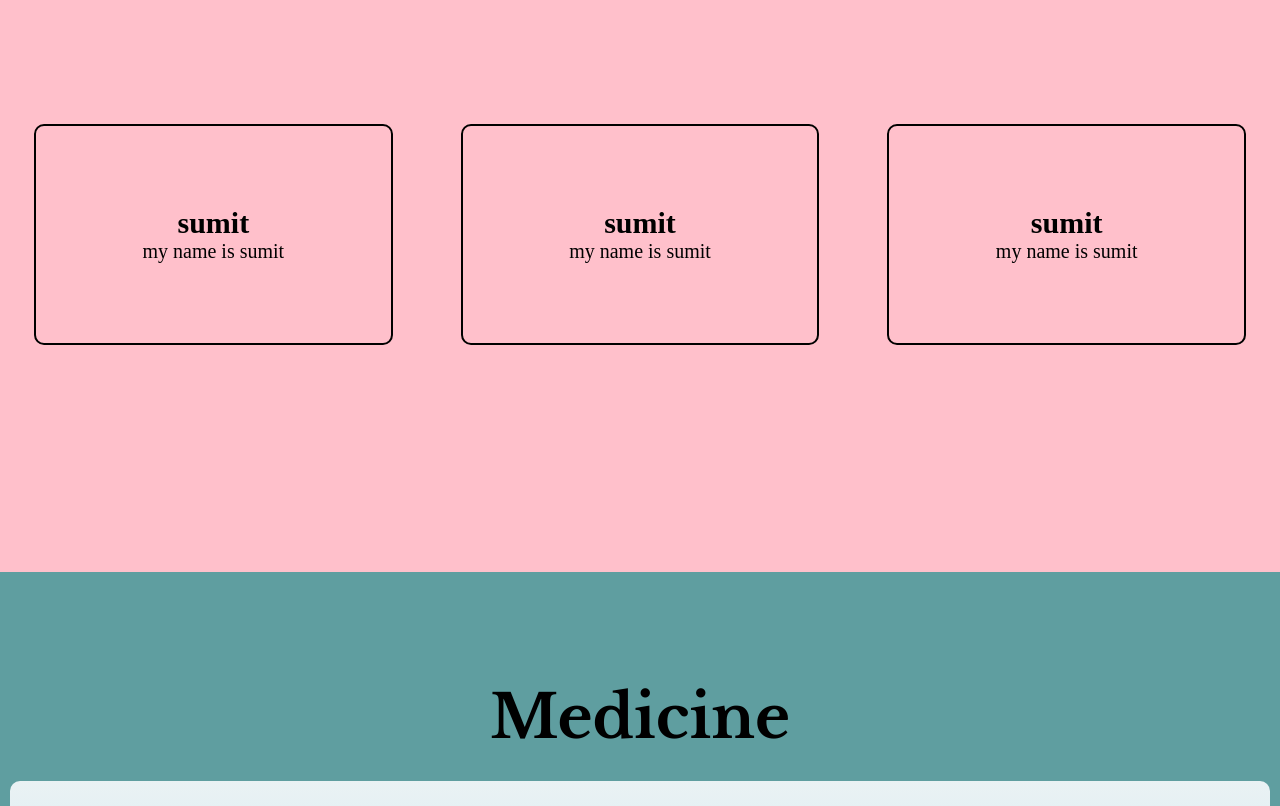
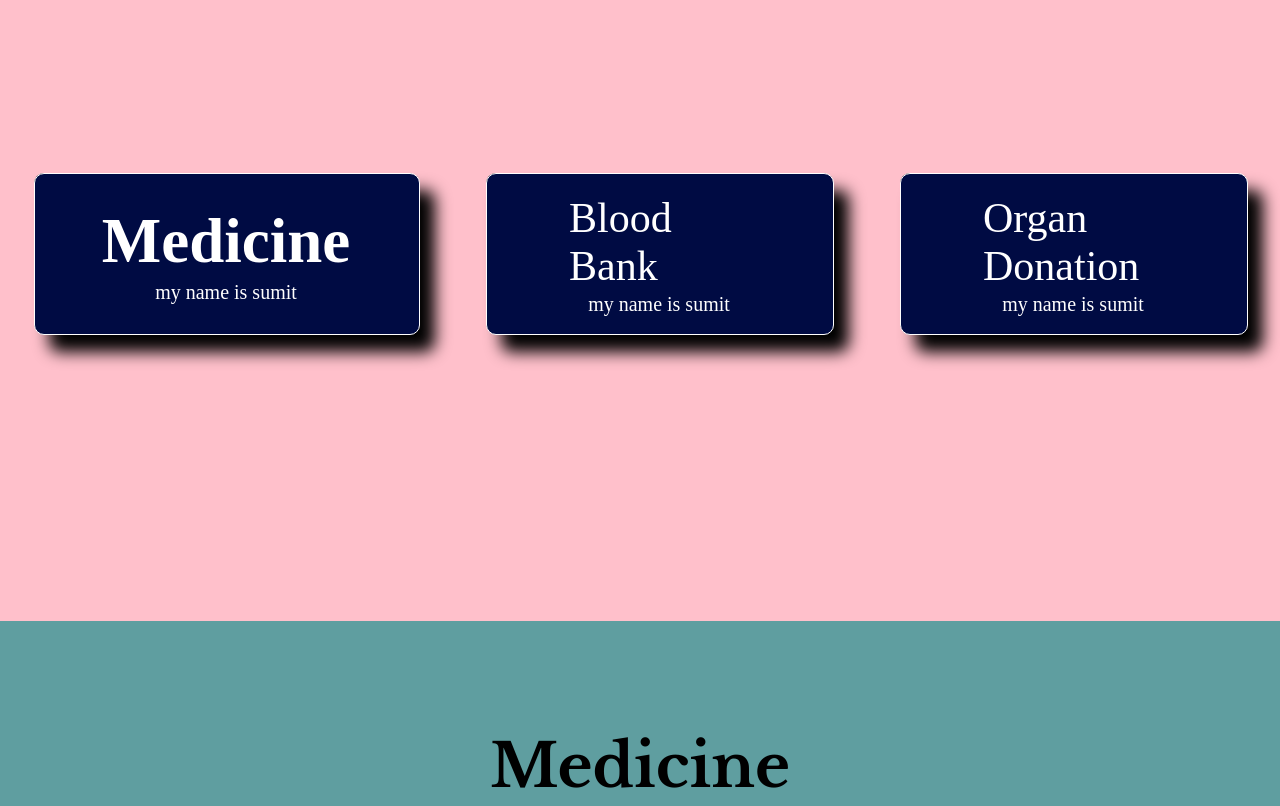
Before and after one commit to Jagtap01sumit/MedTech, a website: page views/index.html in a window 1280 px wide. Shown: the part 1160-1966 px from the top of the page. Drawn offline with nearby package versions, Linux system fonts and the light colour scheme; files whose address does not match are found by name; a web font is replaced by a local one.

Commit message:
change 2

```diff
--- a/static/style.css
+++ b/static/style.css
@@ -28,11 +28,12 @@ html {
     position: fixed;
     width: 100%;
 }
+
 .navbar {
     justify-content: space-between;
-    background-color: rgb(45, 40, 40);
+    background-color: rgb(0 11 67);
     overflow: hidden;
-    /* position: fixed; */
+
     top: 0;
     width: 100%;
     height: 87px;
@@ -44,7 +45,7 @@ html {
 
 }
 
-#navbar a {
+ #navbar a {
     font-family: 'Fredoka One', cursive;
 }
 
@@ -63,12 +64,11 @@ a {
 
 
 .logo img {
-    height: 96px;
-    width: 148px;
-    margin: -46px 0px;
+    height: 88px;
+    width: 90px;
+    margin: -42px -3px;
     padding: 23px -17p;
-    margin-right: 16px;
-
+    margin-right: 21px;
 }
 
 .logo {
@@ -91,7 +91,7 @@ a {
 }
 /********************************************************************************* Introduction section  */
 #introduction {
-    height: 623px;
+    height: 672px;
     width: 100%;
     background: url("bg2.jpg") no-repeat center center/cover;
     align-items: center;
@@ -143,21 +143,72 @@ a {
     margin: 23px;
 }
 
-.exploreboxbutton {
-    border: 2px solid white;
-    /* color: white; */
-    border-radius: 20px;
-    margin: 10px;
-    font-family: 'Lucida Sans', 'Lucida Sans Regular', 'Lucida Grande', 'Lucida Sans Unicode', Geneva, Verdana, sans-serif;
-    padding: 18px;
+.glow-on-hover {
+    width: 220px;
+    height: 50px;
+    border: none;
+    outline: none;
+    color: #fff;
+    background: #111;
+    cursor: pointer;
+    position: relative;
+    z-index: 0;
+    border-radius: 10px;
+}
+.glow-on-hover:before {
+    content: '';
+    background: linear-gradient(45deg, #ff0000, #ff7300, #fffb00, #48ff00, #00ffd5, #002bff, #7a00ff, #ff00c8, #ff0000);
+    position: absolute;
+    top: -2px;
+    left:-2px;
+    background-size: 400%;
+    z-index: -1;
+    filter: blur(5px);
+    width: calc(100% + 4px);
+    height: calc(100% + 4px);
+    animation: glowing 20s linear infinite;
+    opacity: 0;
+    transition: opacity .3s ease-in-out;
+    border-radius: 10px;
+}
+
+.glow-on-hover:active {
+    color: #000
+}
+
+.glow-on-hover:active:after {
+    background: transparent;
+}
+
+.glow-on-hover:hover:before {
+    opacity: 1;
+}
+
+.glow-on-hover:after {
+    z-index: -1;
+    border: 1px solid white;
+    content: '';
+    position: absolute;
+    width: 100%;
+    height: 100%;
+    background: rgb(0 11 67);
+    left: 0;
+    top: 0;
+    border-radius: 10px;
+}
+
+@keyframes glowing {
+    0% { background-position: 0 0; }
+    50% { background-position: 400% 0; }
+    100% { background-position: 0 0; }
 }
 
 /* #services {
 
     margin: 34;
     display: flex;
-}
-  */
+} */
+
 /************************************************************************ Our Sevices  */
 
 
@@ -177,23 +228,31 @@ a {
     display: flex;
     padding-top: 250px;
 }
-.sevices_3 :hover{
+/* .sevices_3 :hover{
     background-color: rgb(172, 164, 164);
 
     opacity: 2;
-}
-.sevices_3_box{
-    border: 2px solid black;
+} */
+#sevices_3_box{
+    /* border: 2px solid rgb(0, 0, 0); */
     display: flex;
     align-items: center;
     justify-content: center;
     flex-direction: column;
     margin: 34px;
     padding: 80px;
+    filter: drop-shadow(15px 17px 8px black);
 
-    border-radius: 10px;
+    /* border-radius: 10px; */
     width: 30%;
 }
+.glow-on-hover a{
+    margin-left: 2px;
+    margin: -2px;
+    font-size: 42px;
+    padding: 5px;
+}
+
 /******************************************************* Medicine Service section  */
 
 
@@ -315,7 +374,7 @@ a {
 .bb_section {
 
     width: 100%;
-    height: 757px;
+    height: 847px;
     color: red;
     /* background: url("/static/img/bb_bg.jpg") no-repeat center center; */
     background-size: 100% 100%;
@@ -432,7 +491,7 @@ a {
 
 
 .section-3-about_us {
-    height: 780px;
+    height: 840px;
     /* background-color: blue; */
 
 }
--- a/views/index.html
+++ b/views/index.html
@@ -11,6 +11,8 @@
     <script src="/views/index.js"></script>
     <link rel="icon" href="/static/img/logo.png">
     <link rel="stylesheet" href="../app.js">
+    <link rel="stylesheet" media="screen and (max-width: 1300px" href="/static/mobile.css">
+
 
 </head>
 <!-- style include ../static/style.css -->
@@ -28,11 +30,23 @@
         <a href="#services">Services</a>
         <a href="#contact">Contact</a>
         <a href="#about us">About Us</a>
-        <a href="#start">Medicine</a>
-        <a href="#blood_Bank">Blood Bank</a>
+        <!-- <a href="#start">Medicine</a> -->
+        <!-- <a href="#blood_Bank">Blood Bank</a> -->
         <div>
             <button onclick="myFunction()" class="btn" id="myBtn">Help line
         </div>
+        <script>
+            function myFunction() {
+                var txt;
+                if (confirm("HelpLine Number:9137705219")) {
+                    alert("jagtapsumit668@gmail.com");
+
+                } else {
+                    txt = "You pressed Cancel!";
+                }
+                document.getElementById("demo").innerHTML = txt;
+            }
+        </script>
 
     </nav>
     <section id="introduction" class="section">
@@ -52,7 +66,7 @@
         <div class="expo">
 
             <a href="#services">
-                <button class="exploreboxbutton">Explore </button>
+                <button class="glow-on-hover">Explore </button>
             </a>
 
         </div>
@@ -74,16 +88,21 @@
             <h1>Our Services</h1>
         </div>
         <div class="sevices_3">
-            <div class="sevices_3_box">
-                <h1>sumit</h1>
+            <!-- <div class="sevices_3_box"> -->
+            <div class="glow-on-hover" id="sevices_3_box">
+                <a href="#start"><h1>Medicine</h1></a>
+
                 <p>my name is sumit</p>
             </div>
-            <div class="sevices_3_box">
-                <h1>sumit</h1>
+            <!-- <div class="sevices_3_box"> -->
+            <div class="glow-on-hover" id="sevices_3_box">
+                <a href="#blood_Bank">Blood Bank</a>
+
                 <p>my name is sumit</p>
             </div>
-            <div class="sevices_3_box">
-                <h1>sumit</h1>
+            <!-- <div class="sevices_3_box"> -->
+            <div class="glow-on-hover" id="sevices_3_box">
+                <a href="#organ_donation">Organ Donation</a>
                 <p>my name is sumit</p>
             </div>
         </div>
@@ -335,7 +354,7 @@
     </section>
 
 
-    <section class="organ_section">
+    <section class="organ_section" id="organ_donation">
 
         <div class="Services">
             <h1>Organ donation</h1>
```
Also changed, not shown: static/mobile.css (added, +41 -0 lines).
